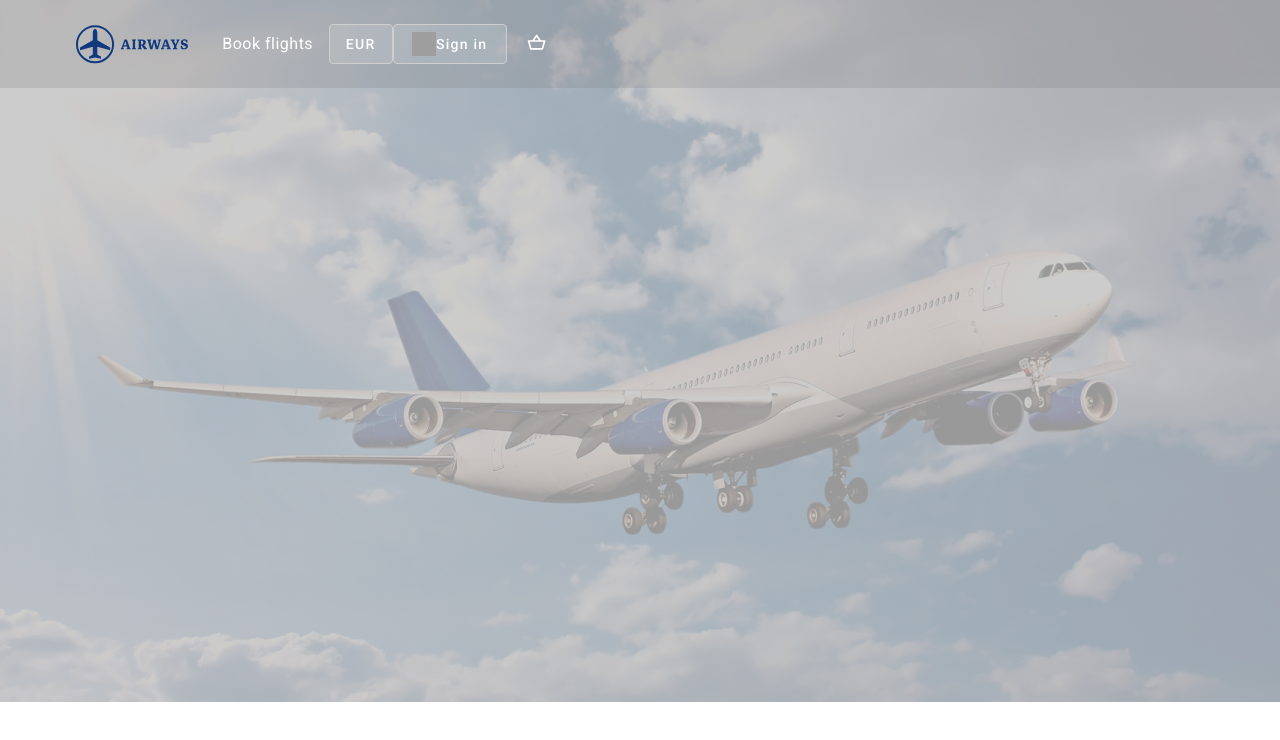
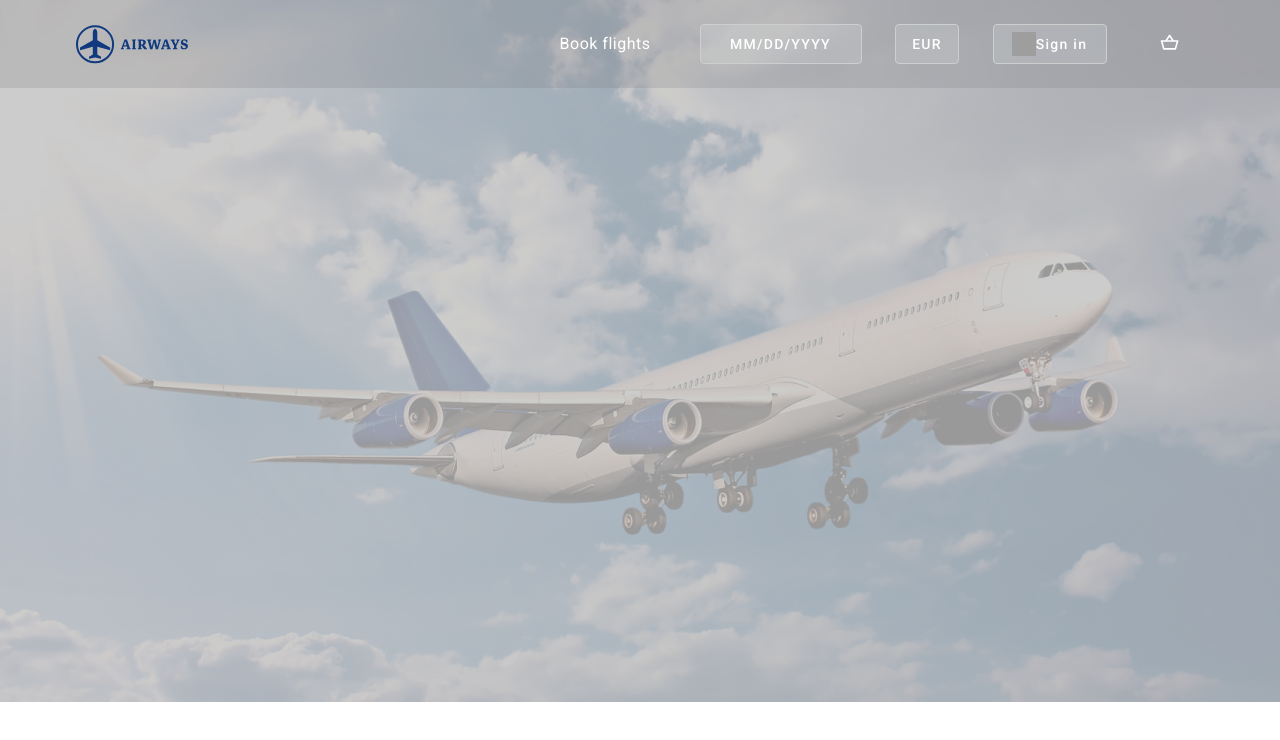
Before and after one commit to MaSkA6293/RS-Airways-frontend, an Angular app in the folder rs-airways-frontend/: page /main/1 in a window 1280 px wide. Shown: the top 740 px of the page. Built offline with nearby package versions, Linux system fonts and the light colour scheme; grey boxes are pictures that could not be loaded.

Commit message:
feat: add set date format button

```diff
--- a/rs-airways-frontend/src/app/core/components/header-menu/header-menu.component.html
+++ b/rs-airways-frontend/src/app/core/components/header-menu/header-menu.component.html
@@ -2,7 +2,9 @@
   <li class="menu__item">
     <button mat-button class="menu__book-flights">Book flights</button>
   </li>
-  <li class="menu__item"></li>
+  <li class="menu__item">
+    <app-set-date-format></app-set-date-format>
+  </li>
   <li class="menu__item currency">
     <button mat-button [matMenuTriggerFor]="currency" class="currency__button">
       EUR
--- a/rs-airways-frontend/src/app/core/components/header-menu/header-menu.component.scss
+++ b/rs-airways-frontend/src/app/core/components/header-menu/header-menu.component.scss
@@ -1,9 +1,10 @@
 .menu {
   display: flex;
+  justify-content: space-between;
   list-style: none;
   margin: 0;
   padding: 0;
-  max-width: 660px;
+  width: 660px;
 
   &__book-flights {
     width: 122px;
@@ -18,13 +19,17 @@
   }
 
   &__item {
-    .currency__button {
-      width: 64px;
+    .currency__button,
+    .date-format__button {
       height: 40px;
       color: #fff;
       border-radius: 4px;
       border: 0.5px solid #cecece;
       background: rgba(241, 243, 246, 0.15);
+    }
+
+    .currency__button {
+      width: 64px;
     }
   }
 
@@ -68,7 +73,7 @@
   }
 }
 
-::ng-deep.mat-mdc-menu-panel.mat-mdc-menu-panel {
+::ng-deep.currency-list.mat-mdc-menu-panel.mat-mdc-menu-panel {
   min-width: 64px !important;
 }
 
--- a/rs-airways-frontend/src/app/core/components/header/header.component.scss
+++ b/rs-airways-frontend/src/app/core/components/header/header.component.scss
@@ -14,6 +14,7 @@ header {
 
   .content-wrapper {
     display: flex;
+    justify-content: space-between;
     max-width: 1128px;
     margin: 0 auto;
   }
--- /dev/null
+++ b/rs-airways-frontend/src/app/core/components/set-date-format/constants/index.ts
@@ -0,0 +1,8 @@
+import { Format } from '../interfaces/format.interface';
+
+export const FORMATS: Format[] = [
+  { id: 1, name: 'MM/DD/YYYY' },
+  { id: 2, name: 'DD/MM/YYYY' },
+  { id: 3, name: 'YYYY/DD/MM' },
+  { id: 4, name: 'YYYY/MM/DD' },
+];
--- /dev/null
+++ b/rs-airways-frontend/src/app/core/components/set-date-format/interfaces/format.interface.ts
@@ -0,0 +1,4 @@
+export interface Format {
+  id: number;
+  name: string;
+}
--- /dev/null
+++ b/rs-airways-frontend/src/app/core/components/set-date-format/set-date-format.component.html
@@ -0,0 +1,18 @@
+<button mat-button [matMenuTriggerFor]="dateFormat" class="date-format-button">
+  {{ selectedFormat.name }}
+</button>
+<mat-menu #dateFormat="matMenu" class="date-format-list mat-menu-autosize">
+  <button
+    *ngFor="let format of formats"
+    mat-menu-item
+    class="date-format-list__item"
+    (click)="this.onSelect(format)"
+  >
+    {{ format.name }}
+    <mat-icon
+      class="date-format-list__item-icon"
+      [class.active]="format === selectedFormat"
+      >check</mat-icon
+    >
+  </button>
+</mat-menu>
--- /dev/null
+++ b/rs-airways-frontend/src/app/core/components/set-date-format/set-date-format.component.scss
@@ -0,0 +1,40 @@
+::ng-deep.date-format-list.mat-mdc-menu-panel.mat-mdc-menu-panel {
+  min-width: 184px !important;
+}
+
+.date-format-list {
+  width: 400px;
+
+  &__item {
+    display: flex;
+    justify-content: flex-start;
+  }
+}
+
+.date-format-button {
+  height: 40px;
+  width: 162px;
+  color: #fff;
+  border-radius: 4px;
+  border: 0.5px solid #cecece;
+  background: rgba(241, 243, 246, 0.15);
+}
+
+.date-format-list {
+  &__item-icon {
+    opacity: 0;
+  }
+
+  &__item-icon.active {
+    opacity: 1;
+  }
+}
+
+::ng-deep.mat-mdc-menu-item.mdc-list-item {
+  flex-direction: row-reverse;
+}
+
+::ng-deep.mat-mdc-menu-item .mat-icon {
+  margin-right: 0;
+  margin-left: 16px;
+}
--- /dev/null
+++ b/rs-airways-frontend/src/app/core/components/set-date-format/set-date-format.component.ts
@@ -0,0 +1,18 @@
+import { Component } from '@angular/core';
+import { Format } from './interfaces/format.interface';
+import { FORMATS } from './constants';
+
+@Component({
+  selector: 'app-set-date-format',
+  templateUrl: './set-date-format.component.html',
+  styleUrls: ['./set-date-format.component.scss'],
+})
+export class SetDateFormatComponent {
+  formats = FORMATS;
+
+  selectedFormat: Format = this.formats[0];
+
+  onSelect(format: Format): void {
+    this.selectedFormat = format;
+  }
+}
--- a/rs-airways-frontend/src/app/mat/mat.module.ts
+++ b/rs-airways-frontend/src/app/mat/mat.module.ts
@@ -3,10 +3,11 @@ import { CommonModule } from '@angular/common';
 
 import { MatButtonModule } from '@angular/material/button';
 import { MatMenuModule } from '@angular/material/menu';
+import { MatIconModule } from '@angular/material/icon';
 
 @NgModule({
   declarations: [],
-  imports: [CommonModule, MatButtonModule, MatMenuModule],
-  exports: [CommonModule, MatButtonModule, MatMenuModule],
+  imports: [CommonModule, MatButtonModule, MatMenuModule, MatIconModule],
+  exports: [CommonModule, MatButtonModule, MatMenuModule, MatIconModule],
 })
 export class MatModule {}
```
Also changed, not shown: rs-airways-frontend/src/app/core/core.module.ts (+7 -1 lines), 1 other file (tests, documents, lock files or other folders).
